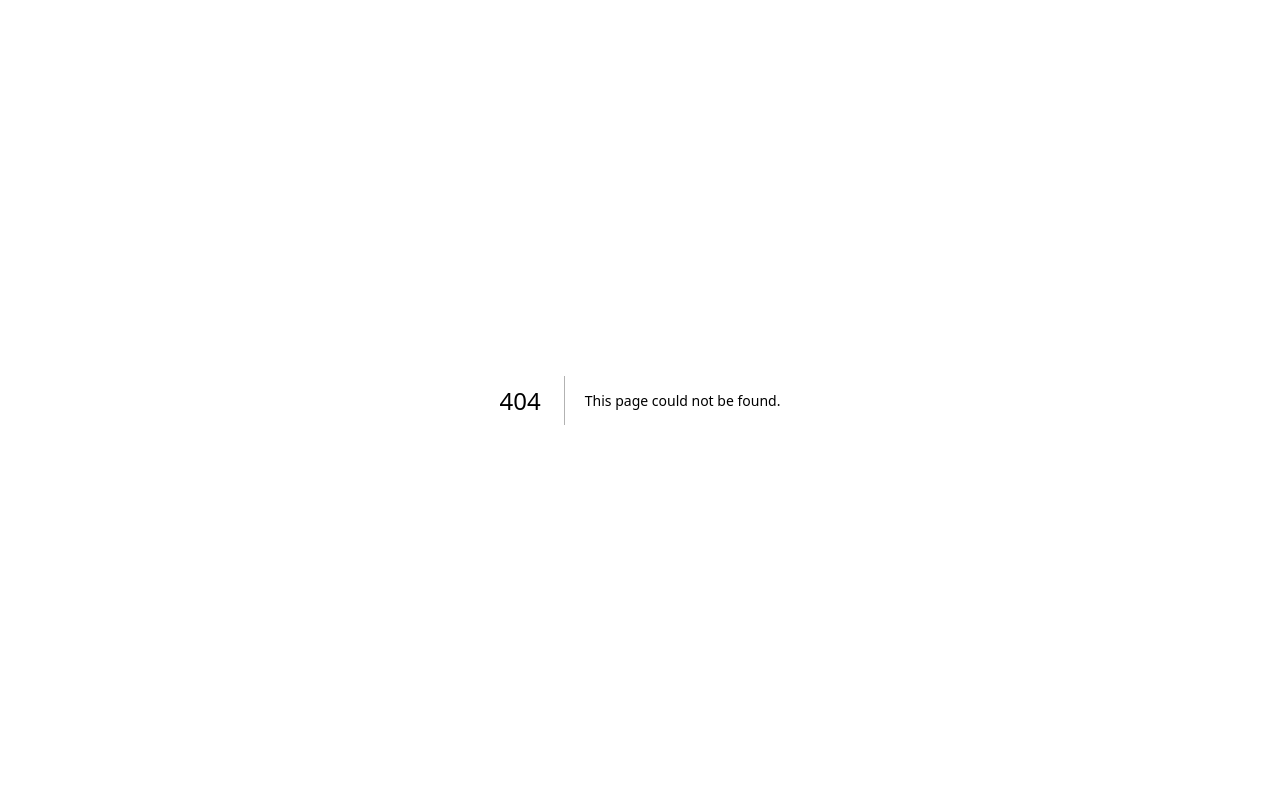
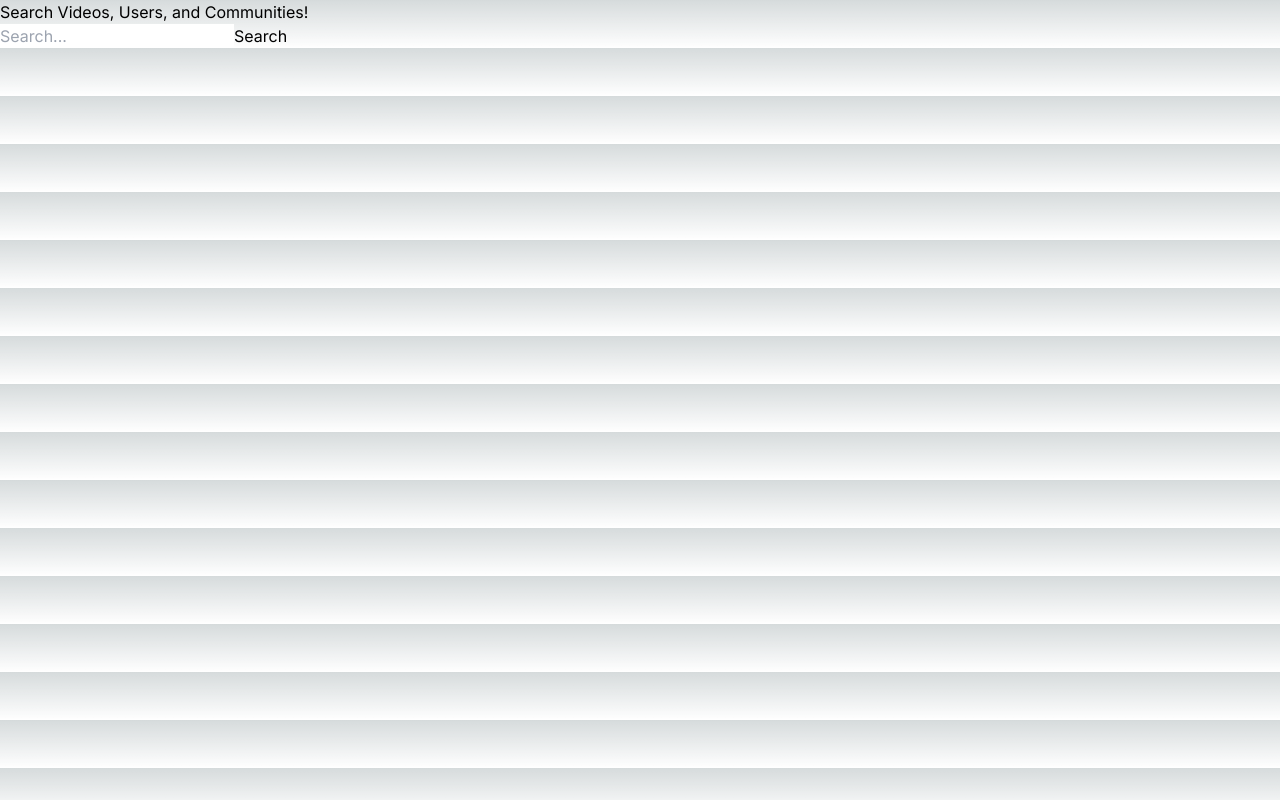
Before and after one commit to timothy-choi/sports-streaming-app, a Next.js app in the folder client/video-community-app/: page /search in a window 1280 px wide. Before the commit this address had no page. Built offline with nearby package versions, Linux system fonts and the light colour scheme.

Commit message:
adding search page

```diff
--- /dev/null
+++ b/client/video-community-app/src/app/search/page.tsx
@@ -0,0 +1,101 @@
+import { useState } from "react";
+import { searchAPI } from "../api/index";
+
+export default function SearchPage() {
+    const [users, setUsers] = useState<any[]>([]);
+    const [communities, setCommunities] = useState<any[]>([]);
+    const [videos, setVideos] = useState<any[]>([]);
+    const [isLoading, setLoading] = useState(true);
+    const [query, setQuery] = useState('');
+
+    const changeQuery = (event) => {
+        setQuery(event.target.values);
+    }
+
+    const search = async (event) => {
+        setLoading(true);
+        var searchQuery = query;
+        var allResults;
+        await searchAPI({searchQuery})
+        .then((response) => {allResults = response})
+        .catch((err) => {throw Error(err)})
+
+        setUsers(allResults.users);
+        setCommunities(allResults.communities);
+        setVideos(allResults.videos);
+        setLoading(false);
+    }
+
+    return (
+        <div>
+            <div className="searchForm">
+                <h1>Search Videos, Users, and Communities!</h1>
+                <form onSubmit={search}>
+                    <input
+                        type="text"
+                        value={query}
+                        onChange={(e) => changeQuery(e.target.value)}
+                        placeholder="Search..."
+                    />
+                    <button type="submit">Search</button>
+                </form>
+            </div>
+            {!isLoading ? (
+                <div className="searchResults">
+                    <div className="users">
+                        {users === null ? (
+                            <h1>No Users Found</h1>
+                        ) : (
+                            <ul>
+                                {users.map((user, index) => (
+                                    <button key={index} onClick={() => location.href = user.url}>
+                                        <li>
+                                            {user.name}
+                                            {user.username}
+                                        </li>
+                                    </button>
+                                ))}
+                            </ul>
+                        )}
+                    </div>
+                    <div className="videos">
+                        {videos === null ? (
+                            <h1>No Videos Found</h1>
+                        ) : (
+                            <ul>
+                                {videos.map((video, index) => (
+                                    <button key={index} onClick={() => location.href = video.url}>
+                                        <li>
+                                            {video.name}
+                                            {video.owner}
+                                            {video.description}
+                                            {video.rating}
+                                        </li>
+                                    </button>
+                                ))}
+                            </ul>
+                        )}
+                    </div>
+                    <div className="communities">
+                        {communities === null ? (
+                            <h1>No Communities Found</h1>
+                        ) : (
+                            <ul>
+                                {communities.map((community, index) => (
+                                    <button key={index} onClick={() => location.href = community.url}>
+                                        <li>
+                                            {community.name}
+                                            {community.owner}
+                                            {community.description}
+                                            {community.members.length} Members
+                                        </li>
+                                    </button>
+                                ))}
+                            </ul>
+                        )}
+                    </div>
+                </div>
+            ) : null}
+        </div>
+    );
+};
```
